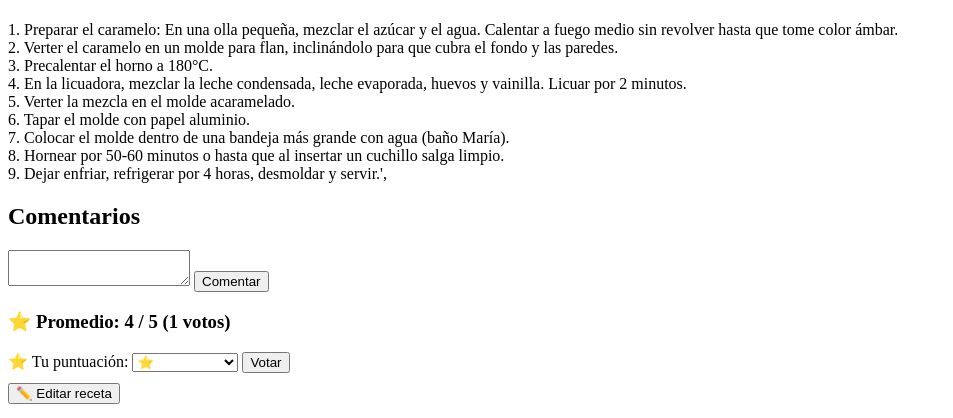
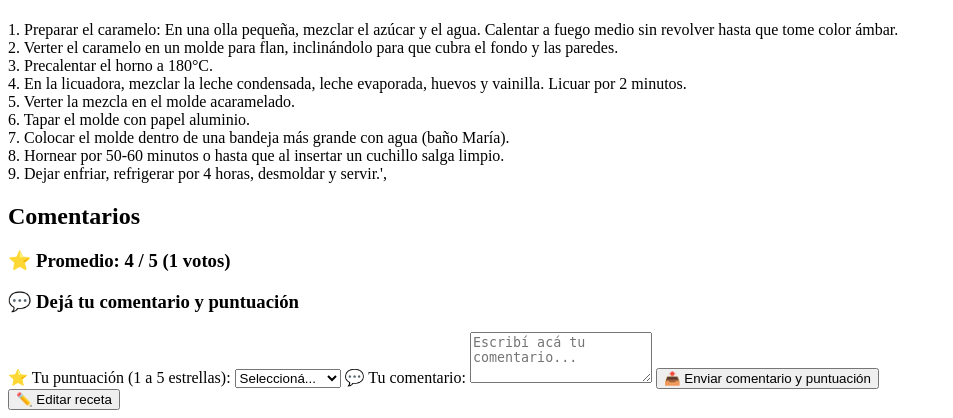
Before and after one commit to ana-donaldson/dulce-tentacion, a PHP site: page /receta_detalle.php?id=3 in a window 1280 px wide. Shown: the part 418-836 px from the top of the page, without its empty margins (0-953 px from the left). Run offline with PHP 8.4, Linux system fonts and the light colour scheme; a user stored in the database is signed in; data comes from the database, SQL or seed files in the repository.

Commit message:
validacion de comentarios y votacion de estrellas (unificado)

```diff
--- a/proyecto_postres/receta_detalle.php
+++ b/proyecto_postres/receta_detalle.php
@@ -1,15 +1,36 @@
 <?php
-require_once 'conexion.php';
+require 'conexion.php';
 require 'funciones.php';
 session_start();
 
-$id = $_GET['id']; // ejemplo: receta.php?id=1
+$id = $_GET['id'];
 
-if (isset($_GET['mensaje']) && $_GET['mensaje'] == 'estrella_ok') {
-    echo '<p style="color: green;">✅ ¡Gracias por tu estrella!</p>';
+if (isset($_GET['mensaje']) && $_GET['mensaje'] == 'ok') {
+    echo '<p style="color: green;">✅ ¡Gracias por tu comentario y estrella!</p>';
 }
-if (isset($_GET['mensaje']) && $_GET['mensaje'] == 'estrella_actualizada') {
-    echo '<p style="color: blue;">🔄 Actualizaste tu voto correctamente</p>';
+if (isset($_GET['mensaje']) && $_GET['mensaje'] == 'actualizado') {
+    echo '<p style="color: blue;">🔄 Actualizaste tu comentario y voto correctamente</p>';
+}
+if (isset($_GET['mensaje']) && $_GET['mensaje'] == 'comentario_editado') {
+    echo '<p style="color: green;">✅ Comentario editado correctamente</p>';
+}
+if (isset($_GET['mensaje']) && $_GET['mensaje'] == 'comentario_eliminado') {
+    echo '<p style="color: green;">✅ Comentario eliminado correctamente</p>';
+}
+if (isset($_GET['error']) && $_GET['error'] == 'vacio') {
+    echo '<p style="color: red;">❌ El comentario no puede estar vacío</p>';
+}
+if (isset($_GET['error']) && $_GET['error'] == 'voto_invalido') {
+    echo '<p style="color: red;">❌ La puntuación debe ser entre 1 y 5 estrellas</p>';
+}
+if (isset($_GET['error']) && $_GET['error'] == 'db') {
+    echo '<p style="color: red;">❌ Error al guardar. Intentá de nuevo.</p>';
+}
+if (isset($_GET['error']) && $_GET['error'] == 'no_permiso') {
+    echo '<p style="color: red;">❌ No tenés permiso para hacer eso</p>';
+}
+if (isset($_GET['error']) && $_GET['error'] == 'comentario_vacio') {
+    echo '<p style="color: red;">❌ El comentario no puede estar vacío</p>';
 }
 // trae los datos de UNA receta (incluyendo votos_total y votos_count)
 $sql = "SELECT r.*, u.nombre_usuario
@@ -17,8 +38,12 @@ $sql = "SELECT r.*, u.nombre_usuario
         JOIN usuarios u ON r.usuario_id = u.id
         WHERE r.id = $id";
 $receta = $conn->query($sql)->fetch_assoc();
-
-//(quite el obtener comentario por esto)
+if (!$receta) {
+    echo "<p style='color: red;'>❌ Error: No se encontró la receta solicitada.</p>";
+    echo "<p><a href='index.php'>Volver al inicio</a></p>";
+    exit;
+}
+// trae los comentarios
 $comentarios = obtenerComentarios($id);
 ?>
 <!DOCTYPE html>
@@ -28,9 +53,7 @@ $comentarios = obtenerComentarios($id);
 </head>
 <body>
     <?php include 'header.php'; ?>
-
     <h1><?php echo htmlspecialchars($receta['titulo']); ?></h1>
-
     <h2>Ingredientes</h2>
     <p><?php echo nl2br(htmlspecialchars($receta['ingredientes'])); ?></p>
 
@@ -39,17 +62,40 @@ $comentarios = obtenerComentarios($id);
 
     <h2>Comentarios</h2>
     <?php while($com = $comentarios->fetch_assoc()): ?>
+        <div class="comentario" id="comentario-<?php echo $com['id']; ?>">
+            <?php
+            $es_dueno_comentario = ($_SESSION['usuario_id'] ?? 0) == $com['usuario_id'];
+            $es_admin_comentario = ($_SESSION['rol'] ?? '') == 'admin';
+            // Modo edición (oculto por defecto)
+            if($es_dueno_comentario || $es_admin_comentario): ?>
+                <div id="editar-comentario-<?php echo $com['id']; ?>" style="display: none;">
+                    <form method="POST" action="eliminar_editar_comentario.php" style="margin: 10px 0;">
+                        <textarea name="nuevo_contenido" rows="3" style="width: 100%;"><?php echo htmlspecialchars($com['contenido']); ?></textarea>
+                        <input type="hidden" name="comentario_id" value="<?php echo $com['id']; ?>">
+                         <input type="hidden" name="editar" value="1">
+                         <input type="hidden" name="receta_id" value="<?php echo $id; ?>">
+                        <button type="submit" class="btn-guardar">💾 Guardar cambios</button>
+                        <button type="button" class="btn-cancelar" onclick="cancelarEdicion(<?php echo $com['id']; ?>)">❌ Cancelar</button>
+                    </form>
+                </div>
+            <?php endif; ?>
+            <!-- Vista normal -->
+            <div id="ver-comentario-<?php echo $com['id']; ?>">
                 <p><strong><?php echo htmlspecialchars($com['nombre_usuario']); ?>:</strong>
-           <?php echo htmlspecialchars($com['contenido']); ?></p>
+                   <?php echo nl2br(htmlspecialchars($com['contenido'])); ?></p>
+                <small><?php echo $com['fecha']; ?></small>
+
+                <?php if($es_dueno_comentario || $es_admin_comentario): ?>
+                    <div style="margin-top: 5px;">
+                        <button onclick="mostrarEdicion(<?php echo $com['id']; ?>)" class="btn-editar">✏️ Editar</button>
+                        <a href="eliminar_editar_comentario.php?eliminar=<?php echo $com['id']; ?>&receta_id=<?php echo $id; ?>"
+                           onclick="return confirm('¿Eliminar este comentario?')"
+                           class="btn-eliminar">🗑️ Eliminar</a>
+                    </div>
+                <?php endif; ?>
+            </div>
+        </div>
     <?php endwhile; ?>
-    <?php if(isset($_SESSION['usuario_id'])): ?>
-        <form method="POST" action="guardar_comentario.php">
-            <textarea name="contenido" required></textarea>
-            <input type="hidden" name="receta_id" value="<?php echo $id; ?>">
-            <button>Comentar</button>
-        </form>
-    <?php endif; ?>
-    <!-- Mostrar promedio actual -->
     <h3>⭐ Promedio:
         <?php
         if($receta['votos_count'] > 0) {
@@ -60,23 +106,29 @@ $comentarios = obtenerComentarios($id);
         }
         ?>
     </h3>
-    <!-- Formulario para votar (solo si está logueado) -->
     <?php if(isset($_SESSION['usuario_id'])): ?>
-        <form method="POST" action="guardar_estrella.php" style="margin: 10px 0;">
-            <label>⭐ Tu puntuación:</label>
-            <select name="puntuacion">
+        <div class="form-comentario">
+            <form method="POST" action="comentario_estrella.php">
+                <h3>💬 Dejá tu comentario y puntuación</h3>
+                <label>⭐ Tu puntuación (1 a 5 estrellas):</label>
+                <select name="puntuacion" required>
+                    <option value="">Seleccioná...</option>
                     <option value="1">⭐</option>
                     <option value="2">⭐⭐</option>
                     <option value="3">⭐⭐⭐</option>
                     <option value="4">⭐⭐⭐⭐</option>
                     <option value="5">⭐⭐⭐⭐⭐</option>
                 </select>
-            <input type="hidden" name="receta_id" value="<?php echo $receta['id']; ?>">
-            <button type="submit">Votar</button>
+                <label>💬 Tu comentario:</label>
+                <textarea name="contenido" rows="3" placeholder="Escribí acá tu comentario..." required></textarea>
+                <input type="hidden" name="receta_id" value="<?php echo $id; ?>">
+                <button type="submit" class="btn-guardar">📤 Enviar comentario y puntuación</button>
             </form>
+        </div>
     <?php else: ?>
-        <p><a href="login.php">Iniciá sesión</a> para votar</p>
+        <p><a href="login.php">Iniciá sesión</a> para comentar y votar</p>
     <?php endif; ?>
+
     <?php
     $es_dueño = ($_SESSION['usuario_id'] ?? 0) == $receta['usuario_id'];
     $es_admin = ($_SESSION['rol'] ?? '') == 'admin';
@@ -84,7 +136,7 @@ $comentarios = obtenerComentarios($id);
     if($es_dueño || $es_admin): ?>
         <button onclick="document.getElementById('form-editar').style.display='block'">✏️ Editar receta</button>
 
-        <div id="form-editar" style="display:none; margin-top:20px; padding:15px; border:1px solid #ddd;">
+        <div id="form-editar" style="display:none; margin-top:20px; padding:15px; border:1px solid #ddd; border-radius: 10px;">
             <h3>Editar receta</h3>
             <form method="POST" action="actualizar_receta.php" enctype="multipart/form-data">
                 <input type="hidden" name="receta_id" value="<?php echo $receta['id']; ?>">
@@ -96,7 +148,15 @@ $comentarios = obtenerComentarios($id);
                 <textarea name="ingredientes" rows="4" required><?php echo htmlspecialchars($receta['ingredientes']); ?></textarea>
                 <label>Instrucciones:</label>
                 <textarea name="instrucciones" rows="5" required><?php echo htmlspecialchars($receta['instrucciones']); ?></textarea>
-                  <!-- 👇 NUEVO CAMPO DE IMAGEN PONER EN GITHUB-->
+
+                <label>Dificultad:</label>
+        <select name="dificultad" required>
+            <option value="Fácil" <?php echo ($receta['dificultad'] == 'Fácil') ? 'selected' : ''; ?>>Fácil</option>
+            <option value="Media" <?php echo ($receta['dificultad'] == 'Media') ? 'selected' : ''; ?>>Media</option>
+            <option value="Difícil" <?php echo ($receta['dificultad'] == 'Difícil') ? 'selected' : ''; ?>>Difícil</option>
+        </select>
+
+
                 <label>Imagen actual:</label>
                 <?php if($receta['imagen_url'] && file_exists($receta['imagen_url'])): ?>
                     <img src="<?php echo $receta['imagen_url']; ?>" style="width:100px; display:block; margin:10px 0;">
@@ -107,9 +167,20 @@ $comentarios = obtenerComentarios($id);
                 <label>Cambiar imagen (opcional):</label>
                 <input type="file" name="imagen" accept="image/*">
                 <small>Si no seleccionás una imagen, se mantiene la actual</small>
-                <button type="submit">Guardar cambios</button>
+
+                <button type="submit" class="btn-guardar">Guardar cambios</button>
             </form>
         </div>
     <?php endif; ?>
+    <script>
+    function mostrarEdicion(comentarioId) {
+        document.getElementById('ver-comentario-' + comentarioId).style.display = 'none';
+        document.getElementById('editar-comentario-' + comentarioId).style.display = 'block';
+    }
+    function cancelarEdicion(comentarioId) {
+        document.getElementById('ver-comentario-' + comentarioId).style.display = 'block';
+        document.getElementById('editar-comentario-' + comentarioId).style.display = 'none';
+    }
+    </script>
 </body>
 </html>
```
Lines whose indentation alone changed are shown as unchanged.
